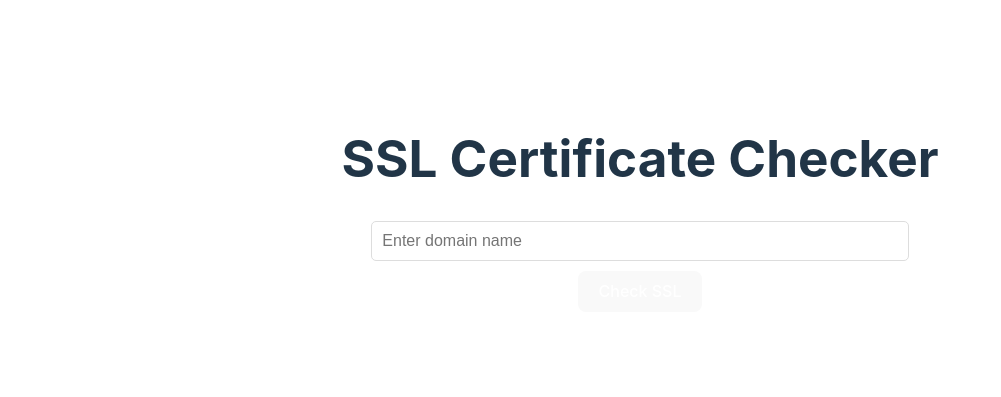
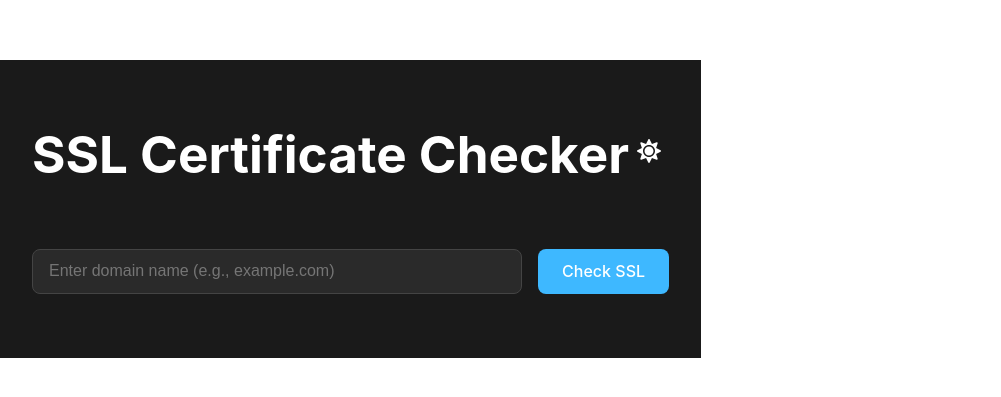
Before and after one commit to ThakurAnkitSingh/SSL_CERTIFICATION_CHECKER, a React (Vite) app in the folder Frontend/: page / in a window 1280 px wide. Shown: the part 191-588 px from the top of the page, without its empty margins (0-1001 px from the left). Built offline with nearby package versions, Linux system fonts and the light colour scheme.

Commit message:
add more features and optimized

```diff
--- a/Frontend/src/App.css
+++ b/Frontend/src/App.css
@@ -1,115 +1,231 @@
-#root {
+.App {
   max-width: 1280px;
   margin: 0 auto;
   padding: 2rem;
+  transition: all 0.3s ease;
+}
+
+.App.dark {
+  background-color: #1a1a1a;
+  color: #ffffff;
+}
+
+.App.light {
+  background-color: #ffffff;
+  color: #213547;
+}
+
+.header {
+  display: flex;
+  justify-content: space-between;
+  align-items: center;
+  margin-bottom: 2rem;
+}
+
+.theme-toggle {
+  background: none;
+  border: none;
+  font-size: 1.5rem;
+  cursor: pointer;
+  padding: 0.5rem;
+  border-radius: 50%;
+  transition: background-color 0.3s;
+}
+
+.dark .theme-toggle {
+  color: #fff;
+}
+
+.light .theme-toggle {
+  color: #213547;
+}
+
+.theme-toggle:hover {
+  background-color: rgba(255, 255, 255, 0.1);
+}
+
+.input-container {
+  display: flex;
+  gap: 1rem;
+  margin-bottom: 2rem;
+}
+
+.domain-input {
+  flex: 1;
+  padding: 0.8rem 1rem;
+  border-radius: 8px;
+  border: 1px solid #ddd;
+  font-size: 1rem;
+  transition: all 0.3s;
+}
+
+.dark .domain-input {
+  background-color: #2a2a2a;
+  color: #fff;
+  border-color: #444;
+}
+
+.light .domain-input {
+  background-color: #fff;
+  color: #213547;
+}
+
+.domain-input:focus {
+  outline: none;
+  box-shadow: 0 0 0 2px rgba(62, 184, 255, 0.3);
+}
+
+.check-button {
+  padding: 0.8rem 1.5rem;
+  font-size: 1rem;
+  color: #fff;
+  background-color: #3eb8ff;
+  border: none;
+  border-radius: 8px;
+  cursor: pointer;
+  transition: background-color 0.3s;
+}
+
+.check-button:hover:not(:disabled) {
+  background-color: #2ea3e6;
+}
+
+.check-button:disabled {
+  background-color: #666;
+  cursor: not-allowed;
+}
+
+.error-message {
+  color: #ff4444;
+  margin: 1rem 0;
+  padding: 1rem;
+  border-radius: 8px;
+  background-color: rgba(255, 68, 68, 0.1);
+}
+
+.result-container {
+  background-color: rgba(255, 255, 255, 0.05);
+  padding: 2rem;
+  border-radius: 12px;
+  margin-top: 2rem;
+  box-shadow: 0 4px 6px rgba(0, 0, 0, 0.1);
+}
+
+.dark .result-container {
+  background-color: #2a2a2a;
+}
+
+.light .result-container {
+  background-color: #f5f5f5;
+}
+
+.result-grid {
+  display: grid;
+  grid-template-columns: repeat(auto-fit, minmax(250px, 1fr));
+  gap: 1.5rem;
+  margin-top: 1.5rem;
+}
+
+.result-section {
+  padding: 1rem;
+  background-color: rgba(255, 255, 255, 0.05);
+  border-radius: 8px;
+}
+
+.result-section.full-width {
+  grid-column: 1 / -1;
+}
+
+.result-section h3 {
+  margin: 0 0 0.5rem 0;
+  font-size: 1.1rem;
+  color: #3eb8ff;
+}
+
+.result-section p {
+  margin: 0;
+  word-break: break-word;
+}
+
+.status {
+  font-weight: bold;
+  padding: 0.5rem 1rem;
+  border-radius: 4px;
   text-align: center;
 }
 
-.logo {
-  height: 6em;
-  padding: 1.5em;
-  will-change: filter;
-  transition: filter 300ms;
+.status.valid {
+  background-color: rgba(39, 174, 96, 0.2);
+  color: #27ae60;
 }
 
-.domain-input {
-  width: 90%;
-  padding: 10px;
-  border-radius: 5px;
-  border: 1px solid #ddd;
-  font-size: 16px;
-  margin-bottom: 10px;
-  box-sizing: border-box;
+.status.invalid {
+  background-color: rgba(255, 68, 68, 0.2);
+  color: #ff4444;
 }
 
-.logo:hover {
-  filter: drop-shadow(0 0 2em #646cffaa);
+.history-container {
+  margin-top: 2rem;
+  padding: 1.5rem;
+  border-radius: 12px;
+  background-color: rgba(255, 255, 255, 0.05);
 }
 
-.logo.react:hover {
-  filter: drop-shadow(0 0 2em #61dafbaa);
+.dark .history-container {
+  background-color: #2a2a2a;
 }
 
-@keyframes logo-spin {
-  from {
-    transform: rotate(0deg);
+.light .history-container {
+  background-color: #f5f5f5;
+}
+
+.history-container h3 {
+  display: flex;
+  align-items: center;
+  gap: 0.5rem;
+  margin: 0 0 1rem 0;
+  color: #3eb8ff;
+}
+
+.history-list {
+  display: flex;
+  flex-direction: column;
+  gap: 0.5rem;
+}
+
+.history-item {
+  display: flex;
+  justify-content: space-between;
+  align-items: center;
+  padding: 0.8rem 1rem;
+  border-radius: 6px;
+  cursor: pointer;
+  transition: background-color 0.3s;
+}
+
+.dark .history-item {
+  background-color: #333;
+}
+
+.light .history-item {
+  background-color: #fff;
+}
+
+.history-item:hover {
+  background-color: rgba(62, 184, 255, 0.1);
+}
+
+.history-date {
+  color: #666;
+  font-size: 0.9rem;
+}
+
+@media (max-width: 768px) {
+  .input-container {
+    flex-direction: column;
   }
 
-  to {
-    transform: rotate(360deg);
+  .result-grid {
+    grid-template-columns: 1fr;
   }
 }
-
-@media (prefers-reduced-motion: no-preference) {
-  a:nth-of-type(2) .logo {
-    animation: logo-spin infinite 20s linear;
-  }
-}
-
-.card {
-  padding: 2em;
-}
-
-
-.read-the-docs {
-  color: #888;
-}
-
-
-button {
-  padding: 10px 15px;
-  margin-bottom: 10px;
-  font-size: 16px;
-  color: #fff;
-  background-color: #007bff;
-  border: none;
-  border-radius: 4px;
-  cursor: pointer;
-}
-
-button:hover {
-  background-color: #0056b3;
-}
-
-.error-message {
-  color: red;
-  margin-top: 20px;
-}
-
-.result-container {
-  background-color: #333; /* Background color to make the text pop */
-  padding: 20px;
-  border-radius: 10px;
-  box-shadow: 0 4px 8px rgba(0, 0, 0, 0.1);
-  max-width: 600px;
-  margin: 0 auto;
-  text-align: left;
-}
-
-.result-container h2 {
-  color: #d20e0e;
-  margin-bottom: 10px;
-  text-align: center;
-}
-
-.result-section {
-  margin-bottom: 15px;
-}
-
-.result-section h3 {
-  color: rgb(147, 106, 106); /* Heading text color */
-  margin-bottom: 5px;
-  border-radius: 4px;
-  display: flex;
-}
-
-.result-section p {
-  color: #f4f4f4; /* Response text color */
-  font-size: 16px;
-  margin: 0;
-}
-
-.result-section ul {
-  padding-left: 20px;
-  color: #f4f4f4; /* List text color */
-}
--- a/Frontend/src/App.jsx
+++ b/Frontend/src/App.jsx
@@ -1,69 +1,154 @@
 import { useState } from 'react';
 import axios from 'axios';
+import { useTheme } from './context/ThemeContext';
+import { FaMoon, FaSun, FaHistory } from 'react-icons/fa';
 import './App.css';
 
 function App() {
     const [domain, setDomain] = useState('');
     const [result, setResult] = useState(null);
     const [error, setError] = useState('');
+    const [loading, setLoading] = useState(false);
+    const [history, setHistory] = useState(() => {
+        const saved = localStorage.getItem('sslHistory');
+        return saved ? JSON.parse(saved) : [];
+    });
+    const { darkMode, toggleTheme } = useTheme();
+
+    const saveToHistory = (domain, result) => {
+        const newHistory = [{ domain, result, timestamp: new Date().toISOString() }, ...history.slice(0, 9)];
+        setHistory(newHistory);
+        localStorage.setItem('sslHistory', JSON.stringify(newHistory));
+    };
 
     const checkSSL = async () => {
         try {
-            if(!domain){
-                setError("Please type the Domain");
+            if(!domain) {
+                setError("Please enter a domain");
                 return;
             }
-            const response = await axios.post('https://ssl-certification-checker-backend.onrender.com/v1/ssl/check', {
-                domain: domain
+
+            setLoading(true);
+            setError('');
+
+            let processedDomain = domain;
+            if (!domain.startsWith('http://') && !domain.startsWith('https://')) {
+                processedDomain = `https://${domain}`;
+            }
+
+            const response = await axios.post('http://localhost:3000/v1/ssl/check', {
+                domain: processedDomain
             });
-            console.log(response, "Response of the SSL Certificate");
-            setResult(response.data.certificate);
-            setError('');
+
+            const certData = response.data.certificate;
+            setResult(certData);
+            saveToHistory(domain, certData);
+
         } catch (err) {
-            setError(`An error occurred while checking the SSL certificate, ${err?.response?.data?.error}`);
+            setError(`Error: ${err?.response?.data?.error || 'Failed to check SSL certificate'}`);
             setResult(null);
+        } finally {
+            setLoading(false);
         }
     };
 
     const formatKeyValuePairs = (obj) => {
+        if (!obj) return '';
         return Object.entries(obj).map(([key, value]) => `${key}: ${value}`).join(', ');
     };
 
+    const handleKeyPress = (e) => {
+        if (e.key === 'Enter') {
+            checkSSL();
+        }
+    };
+
     return (
-        <div className="App">
+        <div className={`App ${darkMode ? 'dark' : 'light'}`}>
+            <div className="header">
                 <h1>SSL Certificate Checker</h1>
+                <button
+                    className="theme-toggle"
+                    onClick={toggleTheme}
+                    aria-label="Toggle theme"
+                >
+                    {darkMode ? <FaSun /> : <FaMoon />}
+                </button>
+            </div>
+
+            <div className="input-container">
                 <input
                     className="domain-input"
                     type="text"
-                placeholder="Enter domain name"
+                    placeholder="Enter domain name (e.g., example.com)"
                     value={domain}
                     onChange={(e) => setDomain(e.target.value)}
+                    onKeyPress={handleKeyPress}
                 />
-            <button onClick={checkSSL}>Check SSL</button>
-            {error && <p style={{ color: 'red' }}>{error}</p>}
+                <button
+                    className="check-button"
+                    onClick={checkSSL}
+                    disabled={loading}
+                >
+                    {loading ? 'Checking...' : 'Check SSL'}
+                </button>
+            </div>
+
+            {error && <div className="error-message">{error}</div>}
 
             {result && (
                 <div className="result-container">
                     <h2>Certificate Details</h2>
+                    <div className="result-grid">
                         <div className="result-section">
-                        <h3>Validity Status</h3>
-                        <p>{result.isCurrentlyValid}</p>
+                            <h3>Status</h3>
+                            <p className={`status ${result.isCurrentlyValid === 'True' ? 'valid' : 'invalid'}`}>
+                                {result.isCurrentlyValid === 'True' ? 'Valid' : 'Invalid'}
+                            </p>
                         </div>
+
                         <div className="result-section">
-                        <h3>Expiration Date</h3>
-                        <p>{new Date(result.validTo).toLocaleString()}</p>
+                            <h3>Expiration</h3>
+                            <p>{new Date(result.validTo).toLocaleDateString()}</p>
                         </div>
+
                         <div className="result-section">
-                        <h3>Issuer</h3>
-                        {formatKeyValuePairs(result.issuer)}
+                            <h3>Valid From</h3>
+                            <p>{new Date(result.validFrom).toLocaleDateString()}</p>
                         </div>
-                    <div className="result-section">
-                        <h3>Subject</h3>
-                        {formatKeyValuePairs(result.subject)}
-                    </div>
+
                         <div className="result-section">
                             <h3>Domain Validity</h3>
-                        <p>{result.validForDomain}</p>
+                            <p className={result.validForDomain === 'True' ? 'valid' : 'invalid'}>
+                                {result.validForDomain === 'True' ? 'Valid for domain' : 'Invalid for domain'}
+                            </p>
+                        </div>
+
+                        <div className="result-section full-width">
+                            <h3>Issuer</h3>
+                            <p>{formatKeyValuePairs(result.issuer)}</p>
+                        </div>
+
+                        <div className="result-section full-width">
+                            <h3>Subject</h3>
+                            <p>{formatKeyValuePairs(result.subject)}</p>
+                        </div>
+                    </div>
+                </div>
+            )}
+
+            {history.length > 0 && (
+                <div className="history-container">
+                    <h3><FaHistory /> Recent Checks</h3>
+                    <div className="history-list">
+                        {history.map((item, index) => (
+                            <div key={index} className="history-item" onClick={() => setDomain(item.domain)}>
+                                <span>{item.domain}</span>
+                                <span className="history-date">
+                                    {new Date(item.timestamp).toLocaleDateString()}
+                                </span>
+                            </div>
+                        ))}
                     </div>
                 </div>
             )}
--- /dev/null
+++ b/Frontend/src/context/ThemeContext.jsx
@@ -0,0 +1,27 @@
+import { createContext, useState, useContext, useEffect } from 'react';
+
+const ThemeContext = createContext();
+
+export const ThemeProvider = ({ children }) => {
+    const [darkMode, setDarkMode] = useState(() => {
+        const savedTheme = localStorage.getItem('darkMode');
+        return savedTheme ? JSON.parse(savedTheme) : true;
+    });
+
+    useEffect(() => {
+        localStorage.setItem('darkMode', JSON.stringify(darkMode));
+        document.documentElement.setAttribute('data-theme', darkMode ? 'dark' : 'light');
+    }, [darkMode]);
+
+    const toggleTheme = () => {
+        setDarkMode(!darkMode);
+    };
+
+    return (
+        <ThemeContext.Provider value={{ darkMode, toggleTheme }}>
+            {children}
+        </ThemeContext.Provider>
+    );
+};
+
+export const useTheme = () => useContext(ThemeContext);
--- a/Frontend/src/main.jsx
+++ b/Frontend/src/main.jsx
@@ -1,11 +1,13 @@
 import { StrictMode } from 'react'
 import { createRoot } from 'react-dom/client'
 import App from './App.jsx'
+import { ThemeProvider } from './context/ThemeContext'
 import './index.css'
 
 createRoot(document.getElementById('root')).render(
   <StrictMode>
-    <App />
+    <ThemeProvider>
+      <App />
+    </ThemeProvider>
   </StrictMode>
-
 )
```
Also changed, not shown: Frontend/package.json (+15 -16 lines), 1 other file (tests, documents, lock files or other folders). Lines whose indentation alone changed are shown as unchanged.
